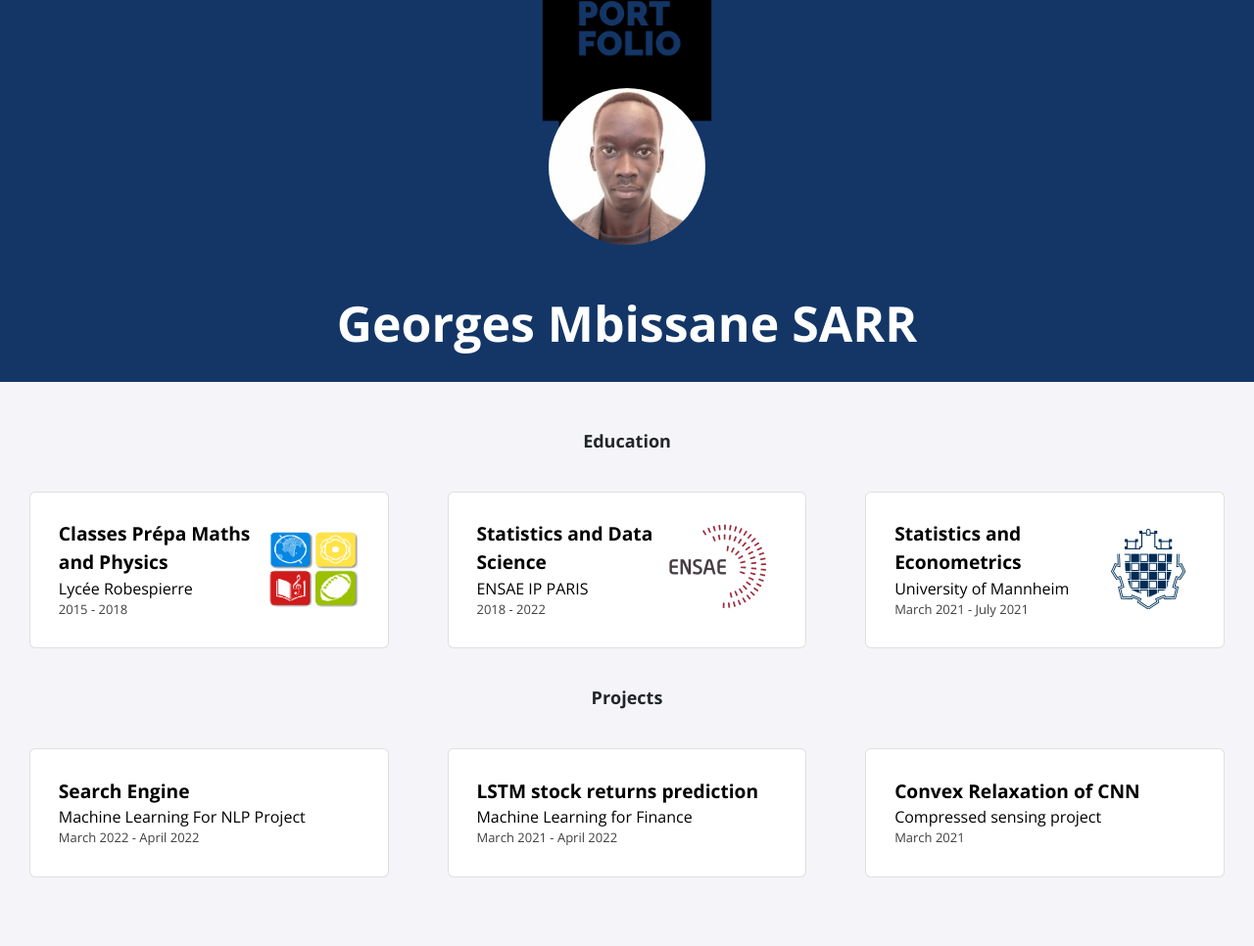
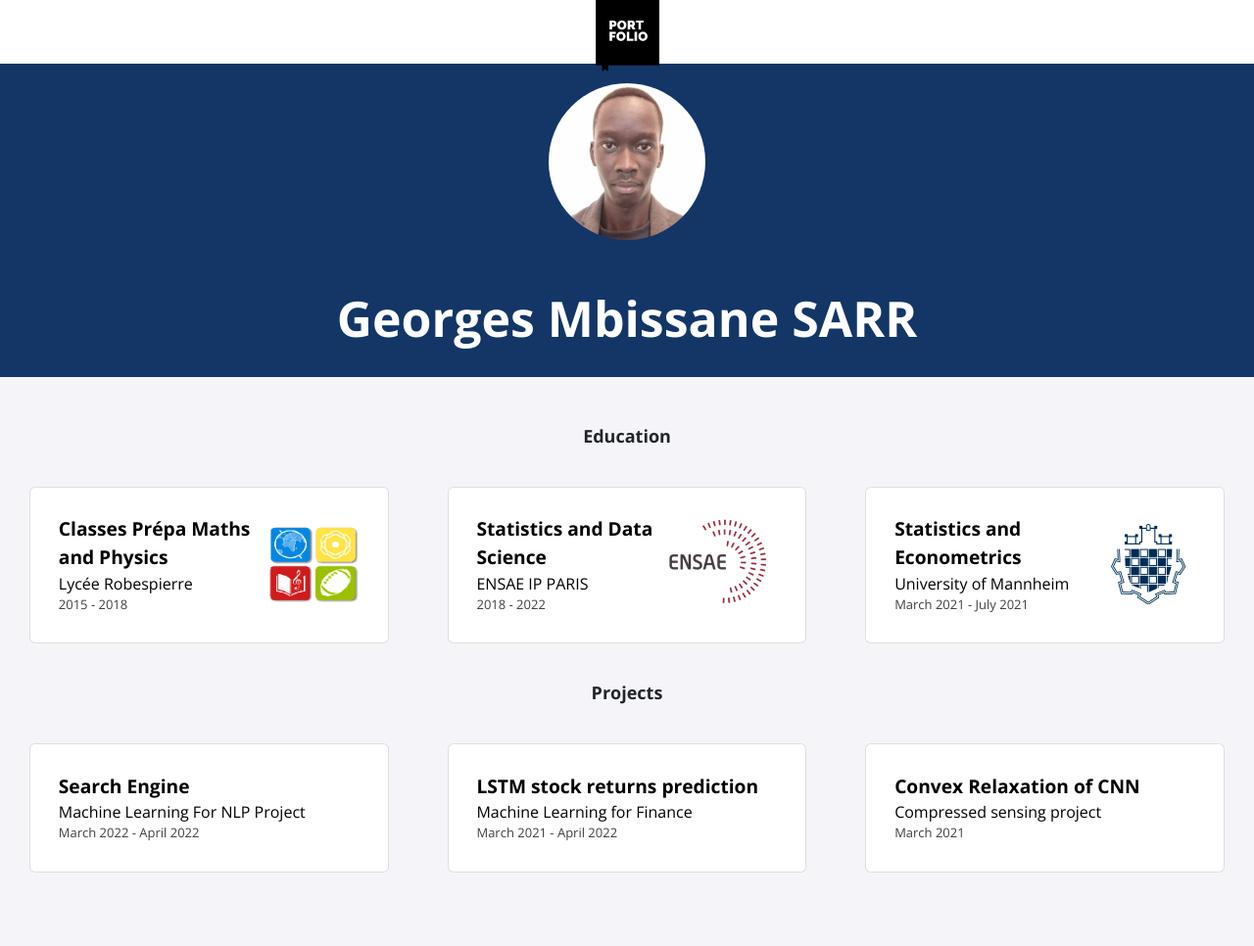
Before and after one commit to geosarr/geosarr.github.io, a Jekyll site: the page built from index.html, in a window 1280 px wide. Shown: the whole page at 98% size. Built offline with Jekyll 4.4.1, drawn with Linux system fonts in a browser that asks for light colours; nearby versions of some CDN libraries.

Commit message:
modified page header

```diff
--- a/_sass/navbar.scss
+++ b/_sass/navbar.scss
@@ -1,9 +1,9 @@
 .nav-bar {
     width: 100%;
-    background-color: #133667;
+    background-color: #ffffff;
     font-family: "Poppins", serif;
     font-weight: 700 !important;
-    padding-top: 10px;
+    padding-top: 5px;
 }
 
 .nav-content .logo-touch-target {
@@ -24,7 +24,7 @@
 }
 
 .nav-logo img {
-    width: 200px;
+    width: 75px;
 }
 
 .nav-content nav {
```
